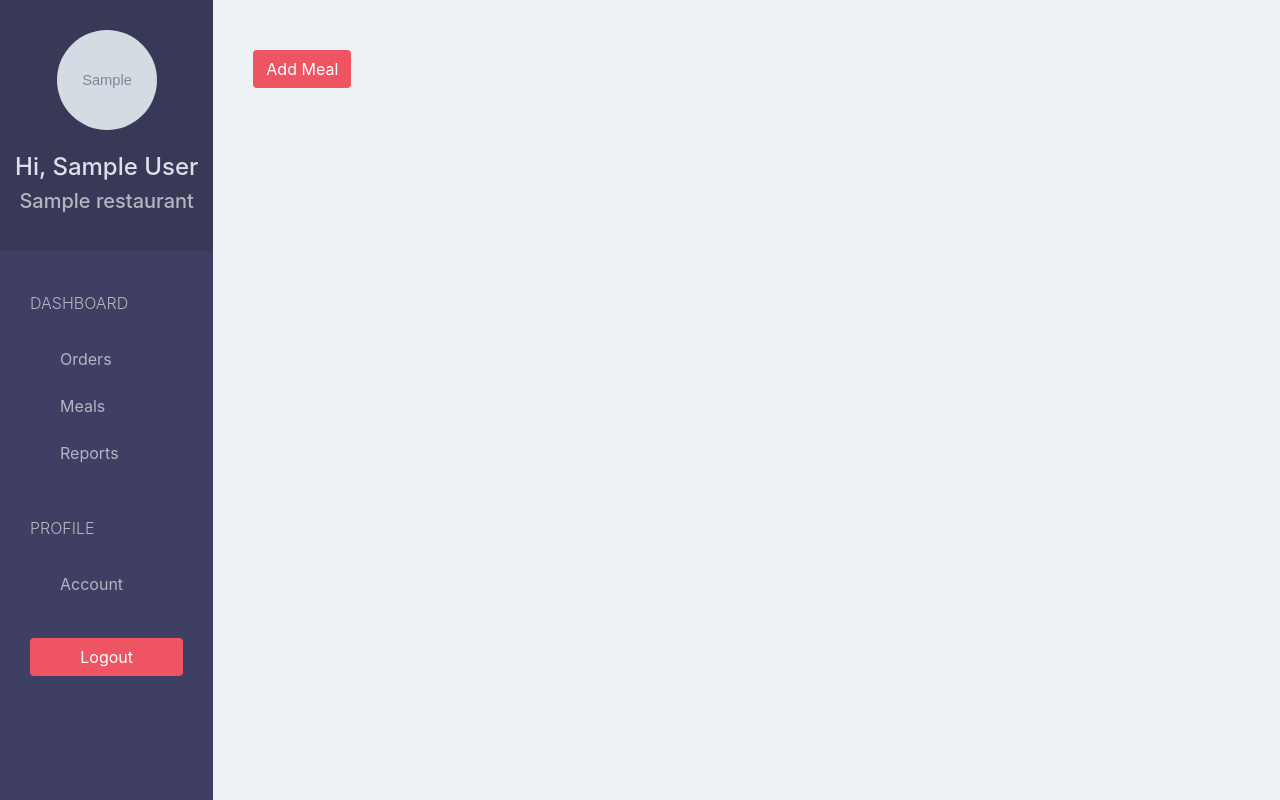
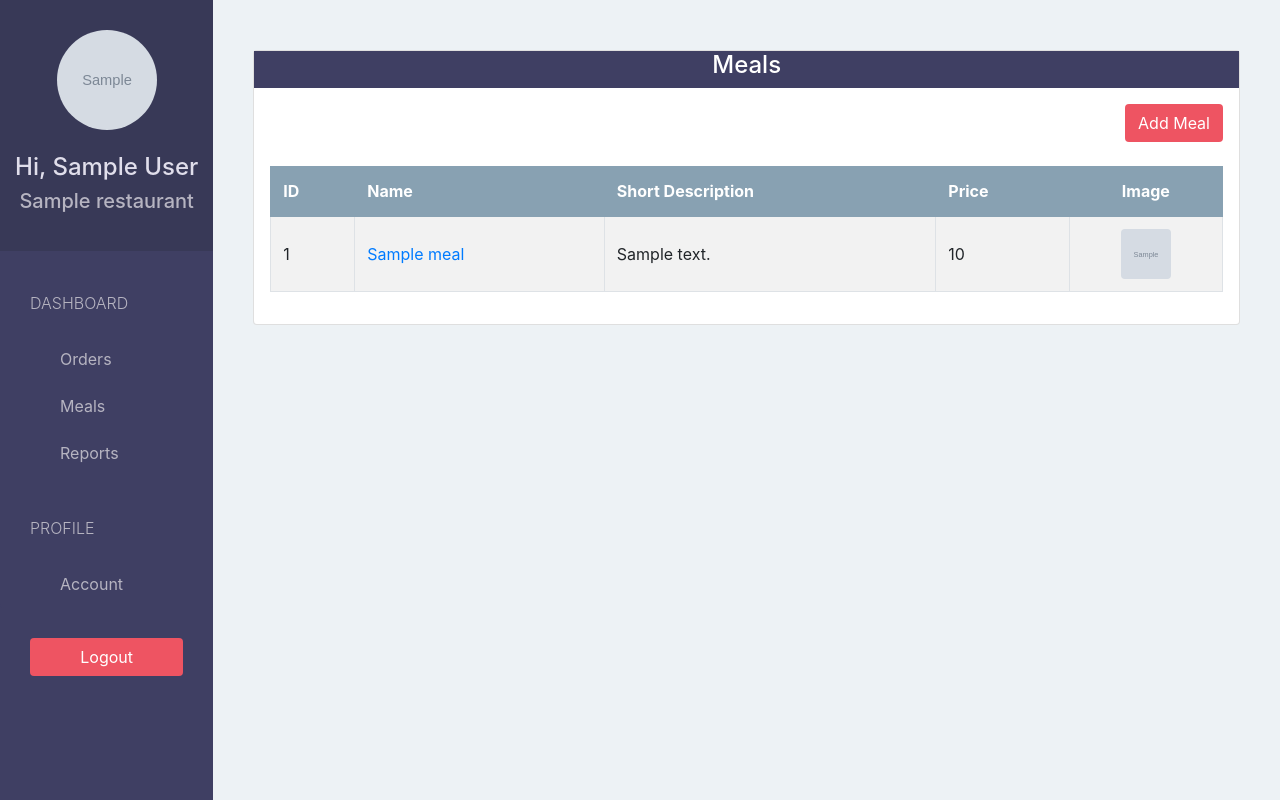
Before and after one commit to alexforcode/django_ubereats, a Django app: page /restaurant/meal/ in a window 1280 px wide. Run offline with Django 3.2, Linux system fonts and the light colour scheme; a user stored in the database is signed in; tables that the repository leaves empty hold one stand-in row (values such as "Sample post"); grey boxes marked "Sample" are stand-in pictures; some libraries are stand-ins or nearby versions.

Commit message:
Add meals list.

```diff
--- a/ubereats_app/static/ubereats_app/css/style.css
+++ b/ubereats_app/static/ubereats_app/css/style.css
@@ -6,6 +6,9 @@ body {
 
 .bg-blue {
     background-color: #3f3f63;
+}
+.bg-gray {
+    background-color: #88a1b2;
 }
 
 .text-white {
@@ -100,3 +103,13 @@ body {
 .content {
     padding: 0 40px;
 }
+
+.table,
+.table thead tr th {
+    border-color: #88a1b2;
+}
+.table thead tr th,
+.table thead tr td,
+.table tbody tr td {
+    vertical-align: middle;
+}
--- a/ubereats_app/templates/restaurant/meal.html
+++ b/ubereats_app/templates/restaurant/meal.html
@@ -3,5 +3,39 @@
 {% block title %}Restaurant - Meals{% endblock %}
 
 {% block content %}
-    <a href="{% url 'restaurant-add-meal' %}" class="btn btn-pink">Add Meal</a>
+    <div class="card">
+        <div class="card_header bg-blue">
+            <h4 class="text-center text-white">Meals</h4>
+        </div>
+        <div class="card-body">
+            <div class="text-right">
+                <a href="{% url 'restaurant-add-meal' %}" class="btn btn-pink">Add Meal</a>
+                <br>
+                <br>
+            </div>
+            <table class="table table-bordered table-hover table-striped">
+                <thead>
+                    <tr class="bg-gray text-white">
+                        <th>ID</th>
+                        <th>Name</th>
+                        <th>Short Description</th>
+                        <th>Price</th>
+                        <th class="text-center">Image</th>
+                    </tr>
+                </thead>
+                <tbody>
+                    {% for meal in meals %}
+                        <tr>
+                            <td scope="row">{{ meal.id }}</td>
+                            <td><a href="#">{{ meal.name }}</a></td>
+                            <td>{{ meal.short_description }}</td>
+                            <td>{{ meal.price }}</td>
+                            <td class="text-center"><img class="rounded" src="{{ MEDIA_URL }}{{ meal.image }}" alt="{{ meal.name }}" width="50"  height="50"></td>
+                        </tr>
+                    {% endfor %}
+                </tbody>
+            </table>
+        </div>
+    </div>
+
 {% endblock %}
--- a/ubereats_app/views.py
+++ b/ubereats_app/views.py
@@ -3,6 +3,7 @@ from django.contrib.auth import authenticate, login
 from django.contrib.auth.decorators import login_required
 from django.contrib.auth.models import User
 
+from ubereats_app.models import Meal
 from ubereats_app.forms import RestaurantForm, UserForm, UserFormForEdit, MealForm
 
 
@@ -60,7 +61,9 @@ def restaurant_account(request):
 
 @login_required(login_url='/restaurant/sign-in/')
 def restaurant_meal(request):
-    return render(request, 'restaurant/meal.html', {})
+    meals = Meal.objects.filter(restaurant=request.user.restaurant).order_by("id")
+
+    return render(request, 'restaurant/meal.html', {"meals": meals})
 
 
 @login_required(login_url='/restaurant/sign-in/')
```
Also changed, not shown: media/meal_img/R1_M2.jpeg (added).
